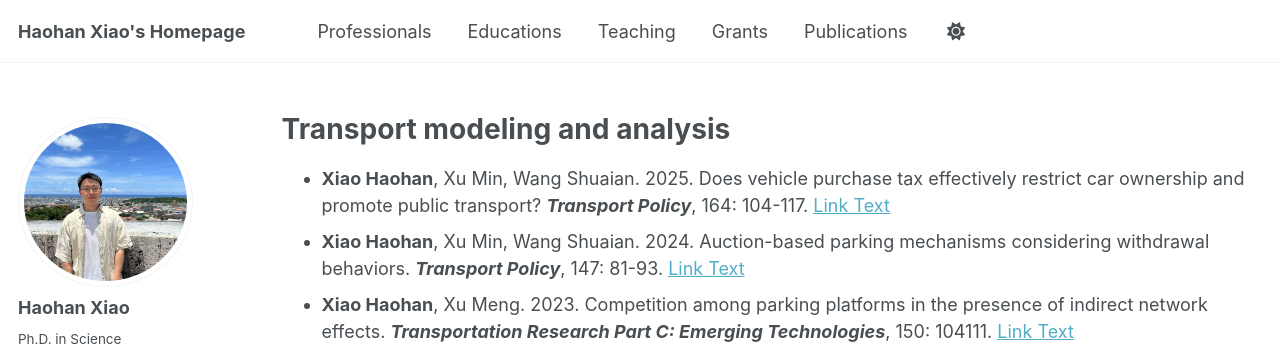
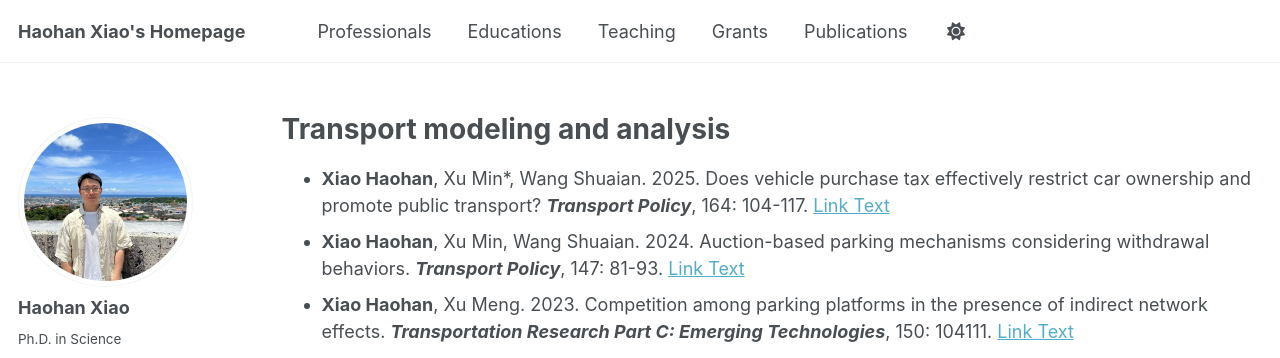
Before and after one commit to haohanxiao1/haohanxiao1.github.io, a Jekyll site: the page built from _pages/publications.md, in a window 1280 px wide and 1309 px high. Shown: the top 358 px of the window. Built offline with Jekyll 4.4.1, drawn with Linux system fonts in a browser that asks for light colours; some web fonts are replaced; a script that is not in the unit is left out.

```diff
--- a/_pages/publications.md
+++ b/_pages/publications.md
@@ -8,7 +8,7 @@ author_profile: true
 
 Transport modeling and analysis
 ======
-*  **Xiao Haohan**, Xu Min, Wang Shuaian. 2025. Does vehicle purchase tax effectively restrict car ownership and promote public transport? ***Transport Policy***, 164: 104-117. [Link Text](https://doi.org/10.1016/j.tranpol.2025.01.038)
+*  **Xiao Haohan**, Xu Min\*, Wang Shuaian. 2025. Does vehicle purchase tax effectively restrict car ownership and promote public transport? ***Transport Policy***, 164: 104-117. [Link Text](https://doi.org/10.1016/j.tranpol.2025.01.038)
 *  **Xiao Haohan**, Xu Min, Wang Shuaian. 2024. Auction-based parking mechanisms considering withdrawal behaviors. ***Transport Policy***, 147: 81-93. [Link Text](https://doi.org/10.1016/j.tranpol.2023.12.010)
 *  **Xiao Haohan**, Xu Meng. 2023. Competition among parking platforms in the presence of indirect network effects. ***Transportation Research Part C: Emerging Technologies***, 150: 104111. [Link Text](https://doi.org/10.1016/j.trc.2023.104111)
 *  **Xiao Haohan**, Xu Meng. 2022. Modelling bidding behaviors in shared parking auctions considering anticipated regrets. ***Transportation Research Part A: Policy and Practice***, 161: 88-106. [Link Text](https://doi.org/10.1016/j.tra.2022.05.001)
```
